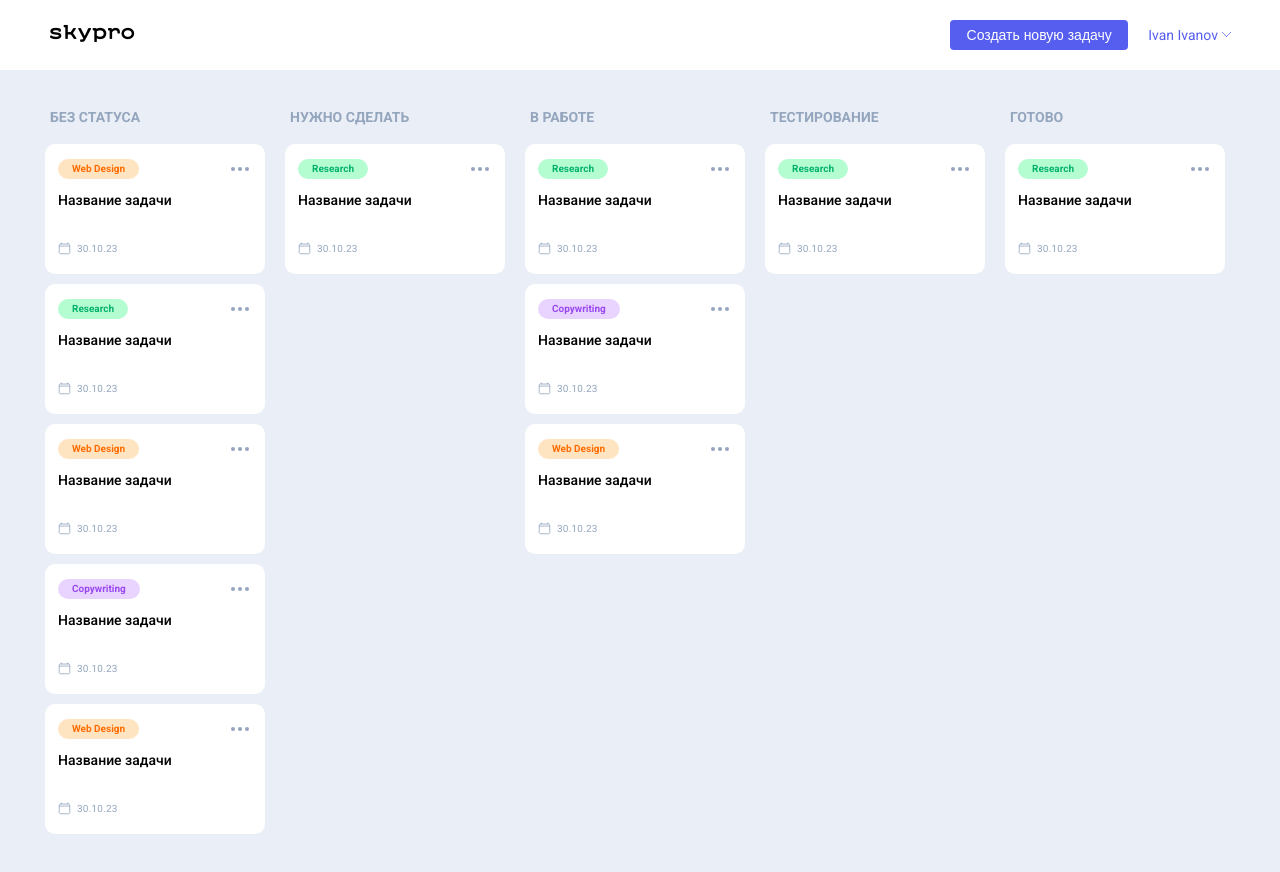
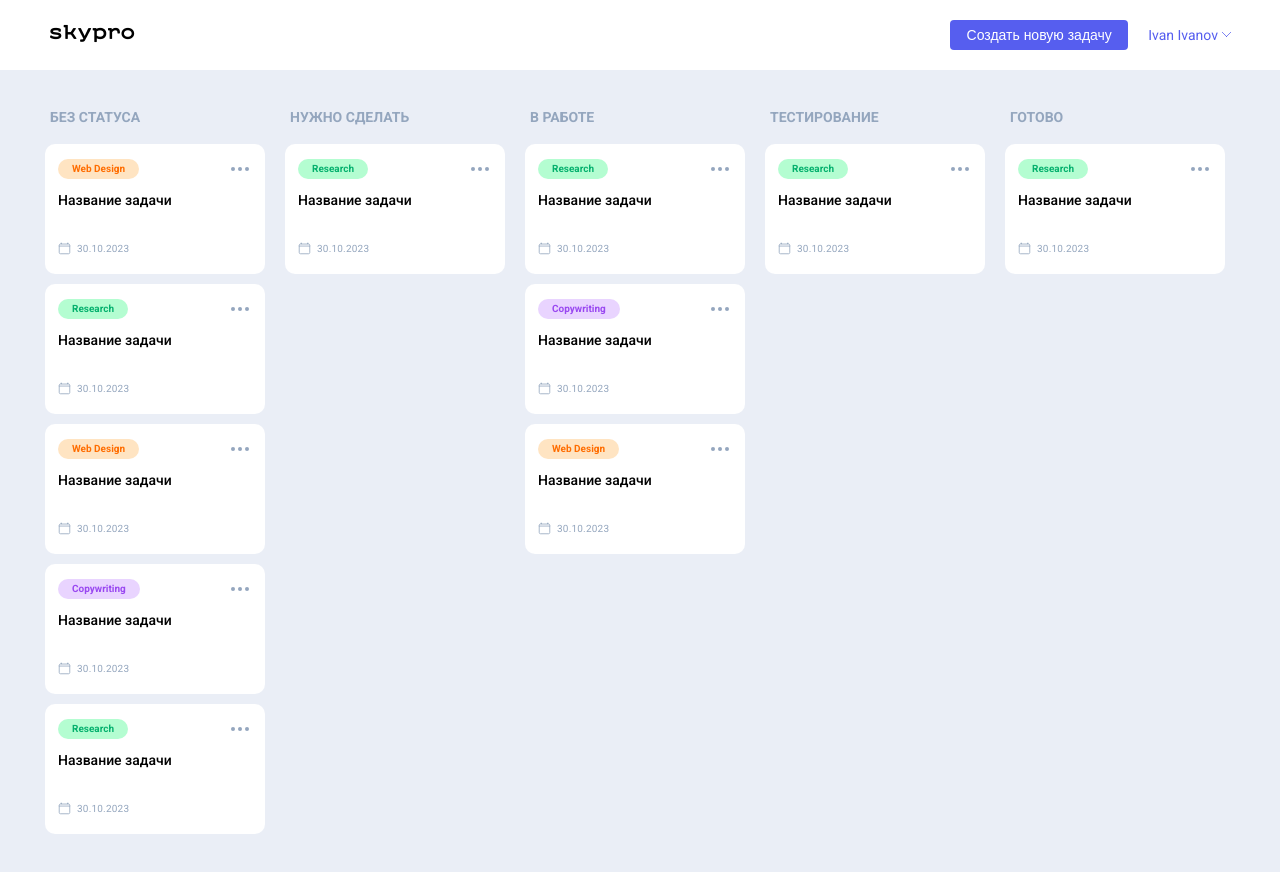
Before and after one commit to Pavekatal/kanban-board, a React (Vite) app: page / in a window 1280 px wide. Shown: the top 872 px of the page. Built offline with nearby package versions, Linux system fonts and the light colour scheme.

Commit message:
выполнена отрисовка колонок и карточек с помощью массива

```diff
--- a/src/components/card/Card.jsx
+++ b/src/components/card/Card.jsx
@@ -1,22 +1,18 @@
-import GreenTheme from "../themes/green-theme/GreenTheme";
-import OrangeTheme from "../themes/orange-theme/OrangeTheme";
-import PurpleTheme from "../themes/purple-theme/PurpleTheme";
+const Card = ({ item }) => {
+  let themeCategory;
 
-const Card = ({ category, title }) => {
-  let ThemeComponet;
-
-  switch (category) {
-    case "web-design":
-      ThemeComponet = OrangeTheme;
+  switch (item.topic) {
+    case "Web Design":
+      themeCategory = "_orange";
       break;
-    case "research":
-      ThemeComponet = GreenTheme;
+    case "Research":
+      themeCategory = "_green";
       break;
-    case "copywriting":
-      ThemeComponet = PurpleTheme;
+    case "Copywriting":
+      themeCategory = "_purple";
       break;
     default:
-      ThemeComponet = () => <div>Категория не определена</div>;
+      themeCategory = () => "";
       break;
   }
 
@@ -24,7 +20,9 @@ const Card = ({ category, title }) => {
     <div className="cards__item">
       <div className="cards__card card">
         <div className="card__group">
-          <ThemeComponet className="card__theme" />
+          <div className={`card__theme ${themeCategory}`}>
+            <p className={`${themeCategory}`}>{item.topic}</p>
+          </div>
           <a href="#popBrowse" target="_self">
             <div className="card__btn">
               <div></div>
@@ -35,7 +33,7 @@ const Card = ({ category, title }) => {
         </div>
         <div className="card__content">
           <a href="" target="_blank">
-            <h3 className="card__title">{title}</h3>
+            <h3 className="card__title">{item.title}</h3>
           </a>
           <div className="card__date">
             <svg
@@ -66,7 +64,7 @@ const Card = ({ category, title }) => {
                 </clipPath>
               </defs>
             </svg>
-            <p>30.10.23</p>
+            <p>{item.date}</p>
           </div>
         </div>
       </div>
--- a/src/components/column/Column.jsx
+++ b/src/components/column/Column.jsx
@@ -1,10 +1,19 @@
-const Column = ({ title, children }) => {
+import { cardList } from "../data.js";
+import Card from "../card/Card";
+
+const Column = ({ title }) => {
   return (
     <div className="main__column column">
       <div className="column__title">
         <p>{title}</p>
       </div>
-      <div className="cards">{children}</div>
+      <div className="cards">
+        {cardList
+          .filter((item) => item.status === title)
+          .map((item, index) => (
+            <Card item={item} key={index} />
+          ))}
+      </div>
     </div>
   );
 };
--- a/src/components/main/Main.jsx
+++ b/src/components/main/Main.jsx
@@ -2,12 +2,23 @@ import Column from "../column/Column";
 import Card from "../card/Card";
 
 const Main = () => {
+  const columnTitles = [
+    "Без статуса",
+    "Нужно сделать",
+    "В работе",
+    "Тестирование",
+    "Готово",
+  ];
+
   return (
     <main className="main">
       <div className="container">
         <div className="main__block">
           <div className="main__content">
-            <Column title="Без статуса">
+            {columnTitles.map((title, index) => (
+              <Column key={index} title={title} />
+            ))}
+            {/* <Column title="Без статуса">
               <Card category="web-design" title="Название задачи" />
               <Card category="research" title="Название задачи" />
               <Card category="web-design" title="Название задачи" />
@@ -27,7 +38,7 @@ const Main = () => {
             </Column>
             <Column title="Готово">
               <Card category="research" title="Название задачи" />
-            </Column>
+            </Column> */}
           </div>
         </div>
       </div>
```
